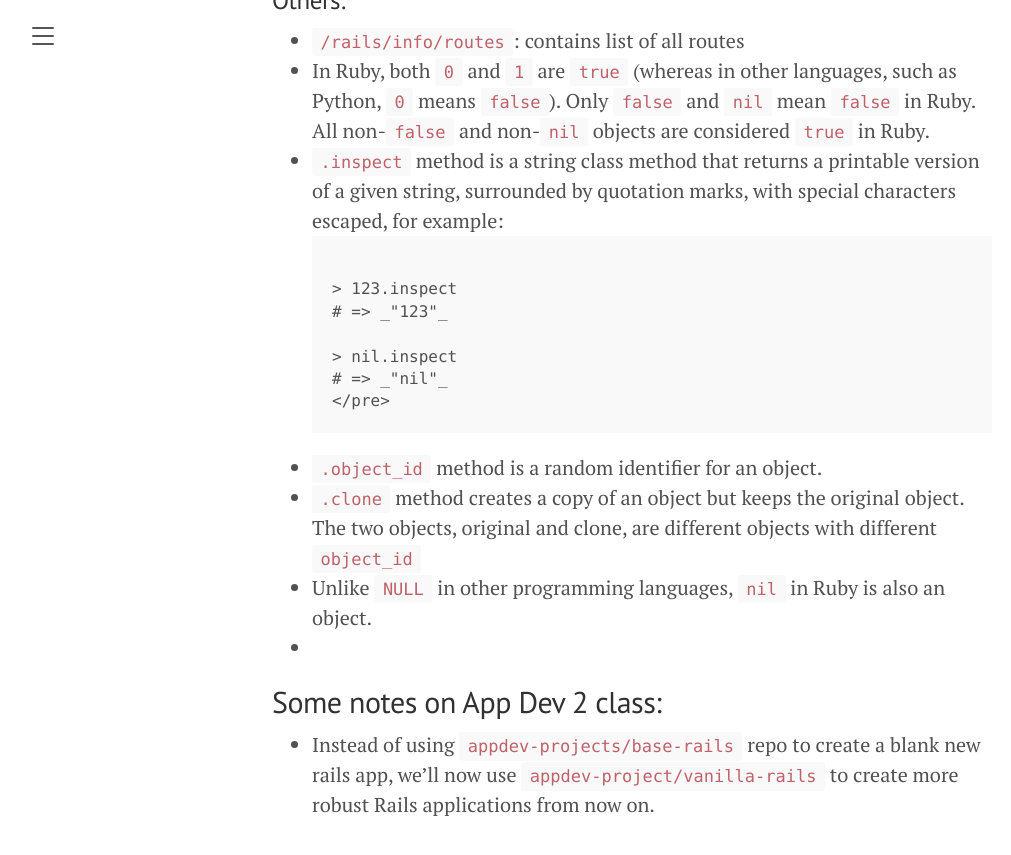
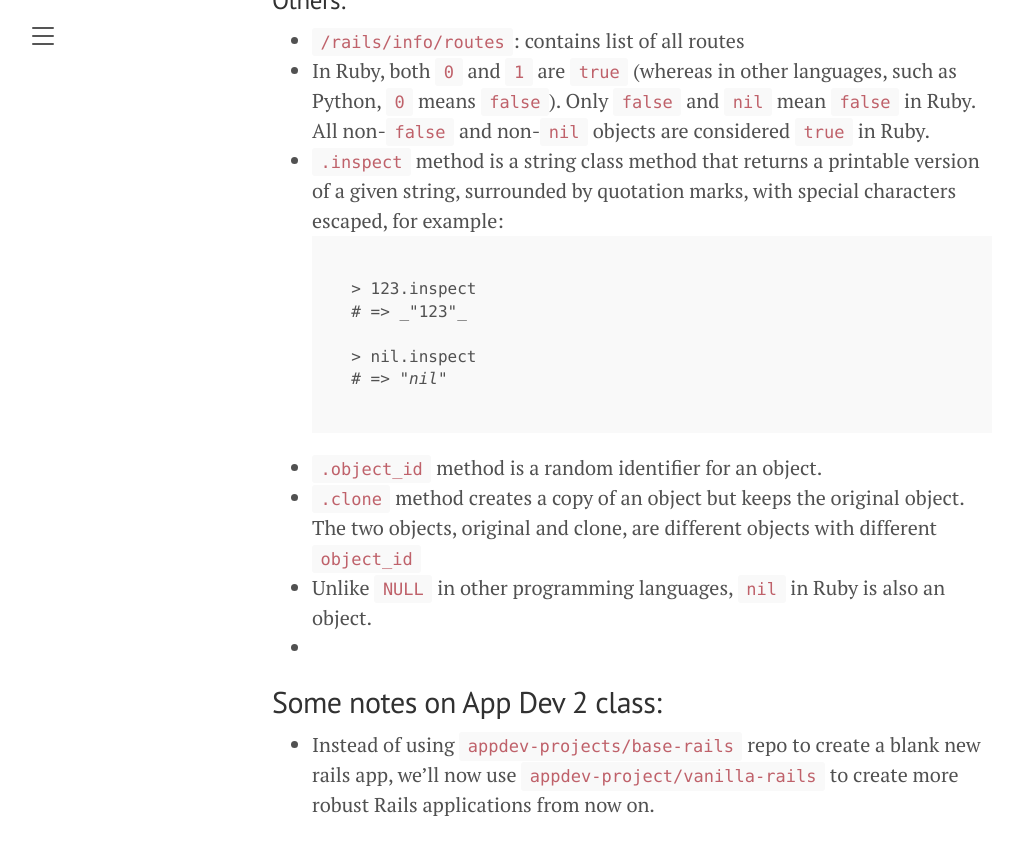
Before and after one commit to thaong91/tn-appdev-spr22, a Jekyll site: the page built from _posts/2022-03-29-three-things-i-learned-from-the-ruby-koans.md, in a window 1280 px wide and 900 px high, scrolled down 1543 px. Shown: the top 855 px of the window, without its empty margins (8-1019 px from the left). Built offline with Jekyll 4.4.1, drawn with Linux system fonts in a browser that asks for light colours.

Commit message:
Update 2022-03-29-three-things-i-learned-from-the-ruby-koans.md

```diff
--- a/_posts/2022-03-29-three-things-i-learned-from-the-ruby-koans.md
+++ b/_posts/2022-03-29-three-things-i-learned-from-the-ruby-koans.md
@@ -45,13 +45,15 @@ Here are (at least) three things I learned from [The Ruby Koans](http://rubykoan
 - `/rails/info/routes`: contains list of all routes
 - In Ruby, both `0` and `1` are `true` (whereas in other languages, such as Python, `0` means `false`). Only `false` and `nil` mean `false` in Ruby. All non-`false` and non-`nil` objects are considered `true` in Ruby.
 - `.inspect` method is a string class method that returns a printable version of a given string, surrounded by quotation marks, with special characters escaped, for example:
-  <pre><code>
-  > 123.inspect
-  # => _"123"_
+  <pre>
+    <code>
+    > 123.inspect
+    # => _"123"_
 
-  > nil.inspect
-  # => _"nil"_
-  </pre></code>
+    > nil.inspect
+    # => <i>"nil"</i>
+    </code>
+  </pre>
 - `.object_id` method is a random identifier for an object.
 - `.clone` method creates a copy of an object but keeps the original object. The two objects, original and clone, are different objects with different `object_id`
 - Unlike `NULL` in other programming languages, `nil` in Ruby is also an object.
```
